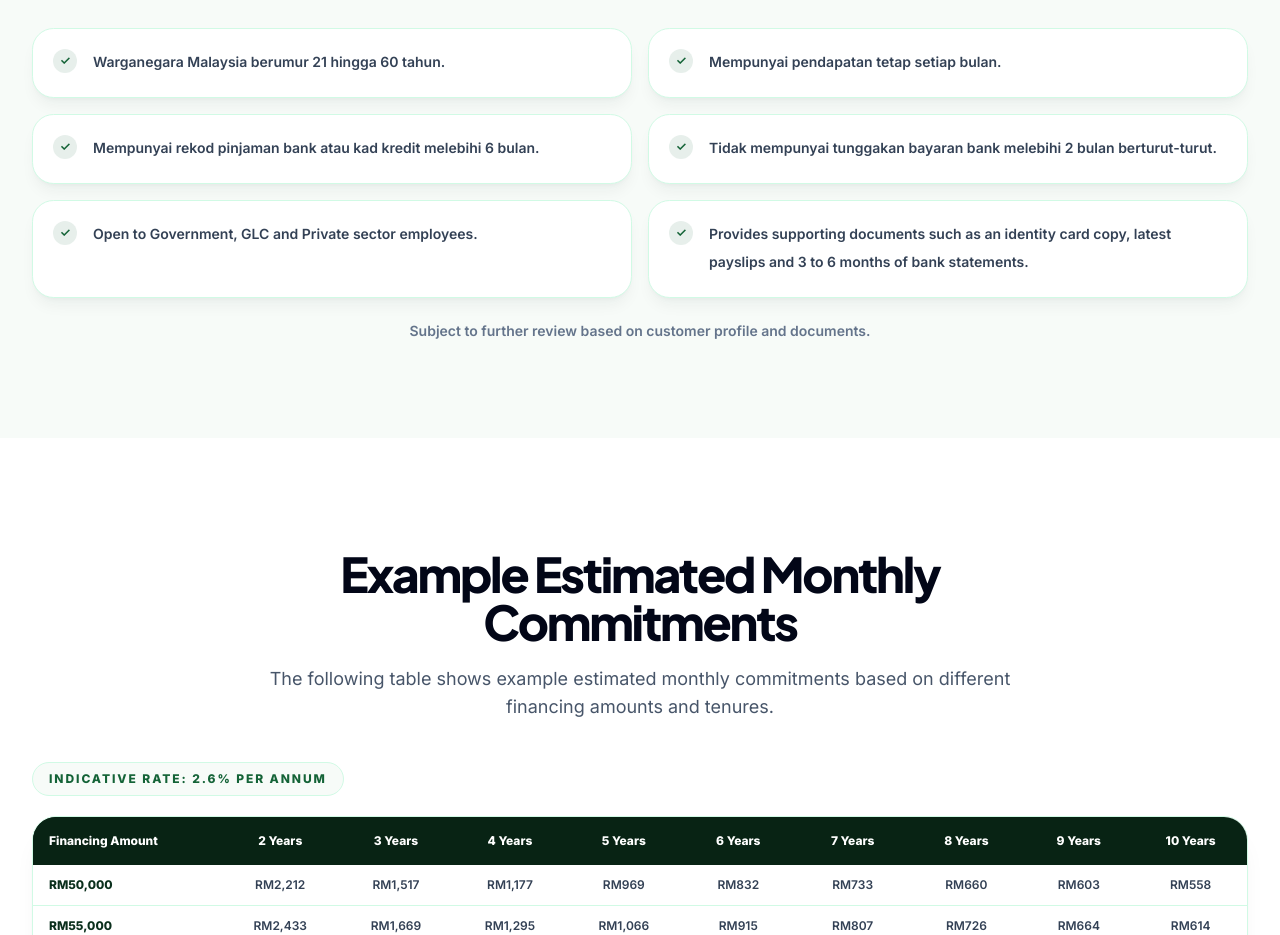
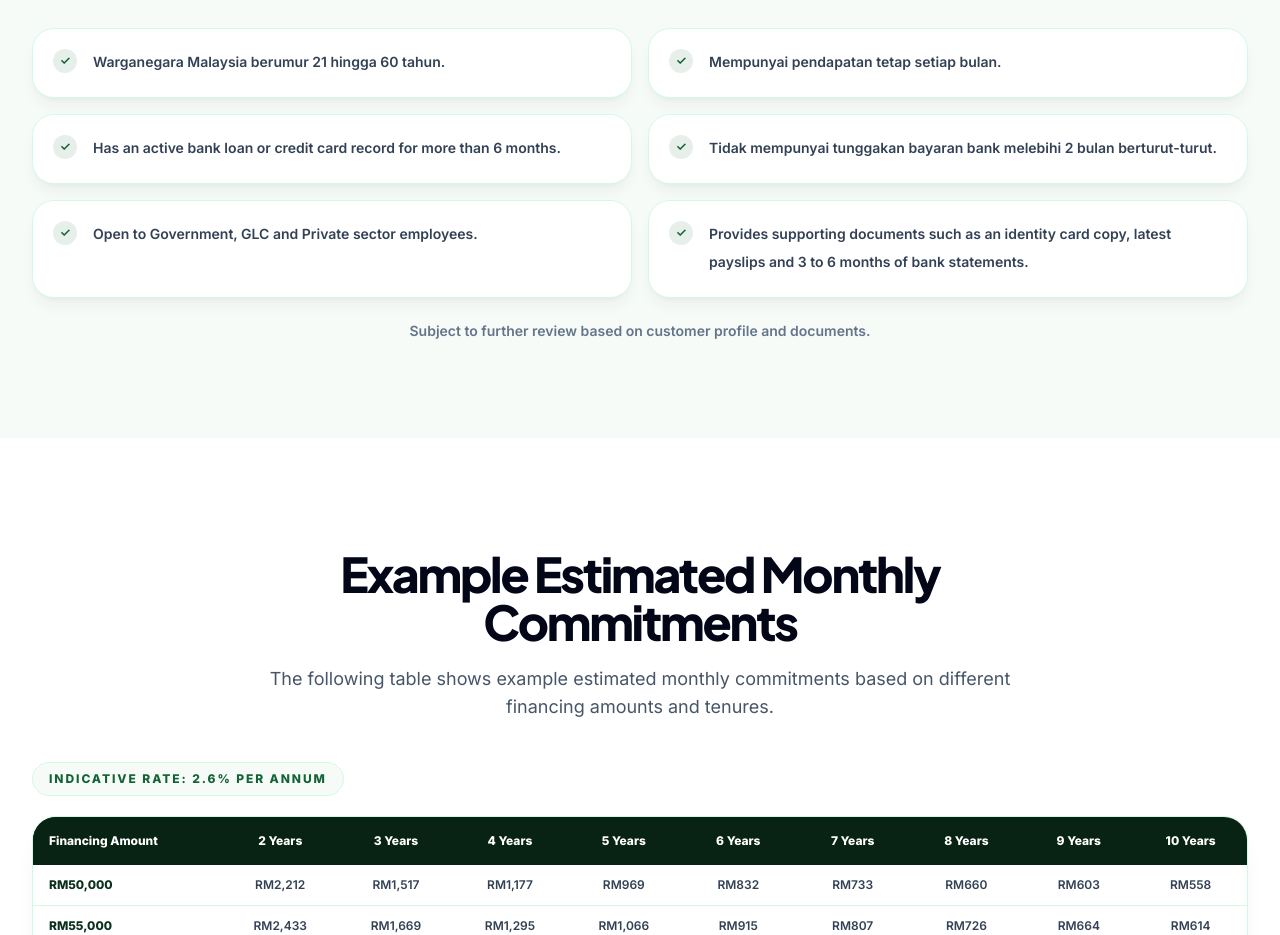
Before and after one commit to Neugens-Solution/papaipay-website, a Next.js app: page /en/services in a window 1280 px wide. Shown: the part 3640-4575 px from the top of the page. Built offline with nearby package versions, Linux system fonts and the light colour scheme.

Commit message:
Fix English route copy inconsistencies (#32)

```diff
--- a/app/en/about/page.tsx
+++ b/app/en/about/page.tsx
@@ -64,7 +64,7 @@ export default function AboutPage() {
       <section className="bg-white px-5 py-24 lg:px-8">
         <div className="mx-auto grid max-w-7xl gap-12 lg:grid-cols-[0.74fr_1.26fr] lg:items-start">
           <div className="hidden min-h-[315px] overflow-hidden border border-emerald-100 bg-[#f7fbf8] shadow-xl shadow-emerald-950/5 md:block">
-            <img src="/tentang-papaipay.png" alt="Tentang Papaipay" className="h-full min-h-[315px] w-full object-cover" />
+            <img src="/tentang-papaipay.png" alt="About Papaipay" className="h-full min-h-[315px] w-full object-cover" />
           </div>
           <div>
             <p className="text-xs font-extrabold uppercase tracking-[0.28em] text-brand-700">About Papaipay</p>
--- a/app/en/page.tsx
+++ b/app/en/page.tsx
@@ -50,7 +50,7 @@ const henryHighlights = [
   ["shield", "Build a More Stable Future", "With the right assets, customers can plan their future more effectively."],
 ];
 const journeySteps = [
-  ["01", "edit", "Hantar Application", "Isi maklumat asas melalui borang ringkas."],
+  ["01", "edit", "Submit Your Details", "Fill in basic information through a simple form."],
   ["02", "search", "Initial Review", "The Papaipay team reviews the customer situation and needs."],
   ["03", "chat", "Consultation Session", "A short discussion to understand suitable options."],
   ["04", "briefcase", "Proposed Solution", "A clearer and more structured proposal is provided as the next guide."],
@@ -138,7 +138,7 @@ function WhatWeDoSection() {
         <div className="grid gap-10 lg:grid-cols-[0.85fr_1.15fr] lg:items-end">
           <div>
             <p className="text-xs font-extrabold uppercase tracking-[0.28em] text-brand-700">Our Services</p>
-            <h2 className="mt-4 text-3xl font-extrabold leading-[1.04] tracking-[-0.045em] text-slate-950 md:text-5xl">Services Utama Papaipay</h2>
+            <h2 className="mt-4 text-3xl font-extrabold leading-[1.04] tracking-[-0.045em] text-slate-950 md:text-5xl">Papaipay’s Key Services</h2>
           </div>
           <p className="max-w-2xl text-base leading-8 text-slate-600 md:text-lg lg:ml-auto">We help customers understand available options and organise strategies that better fit their financial and asset needs.</p>
         </div>
--- a/app/en/services/page.tsx
+++ b/app/en/services/page.tsx
@@ -53,7 +53,7 @@ const approaches = ["More organised commitment structuring", "Financial review a
 const requirements = [
   "Warganegara Malaysia berumur 21 hingga 60 tahun.",
   "Mempunyai pendapatan tetap setiap bulan.",
-  "Mempunyai rekod pinjaman bank atau kad kredit melebihi 6 bulan.",
+  "Has an active bank loan or credit card record for more than 6 months.",
   "Tidak mempunyai tunggakan bayaran bank melebihi 2 bulan berturut-turut.",
   "Open to Government, GLC and Private sector employees.",
   "Provides supporting documents such as an identity card copy, latest payslips and 3 to 6 months of bank statements.",
```
